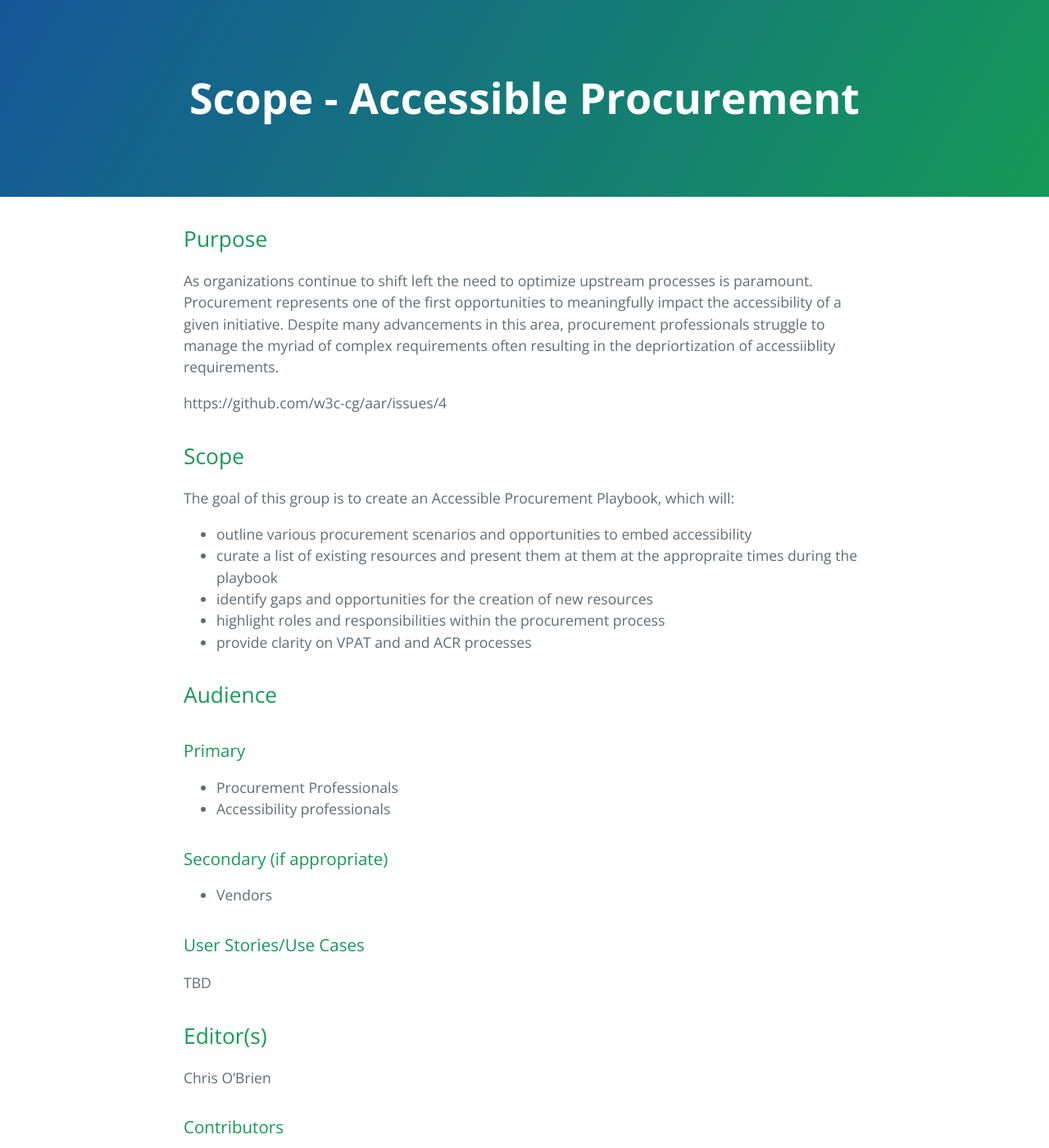
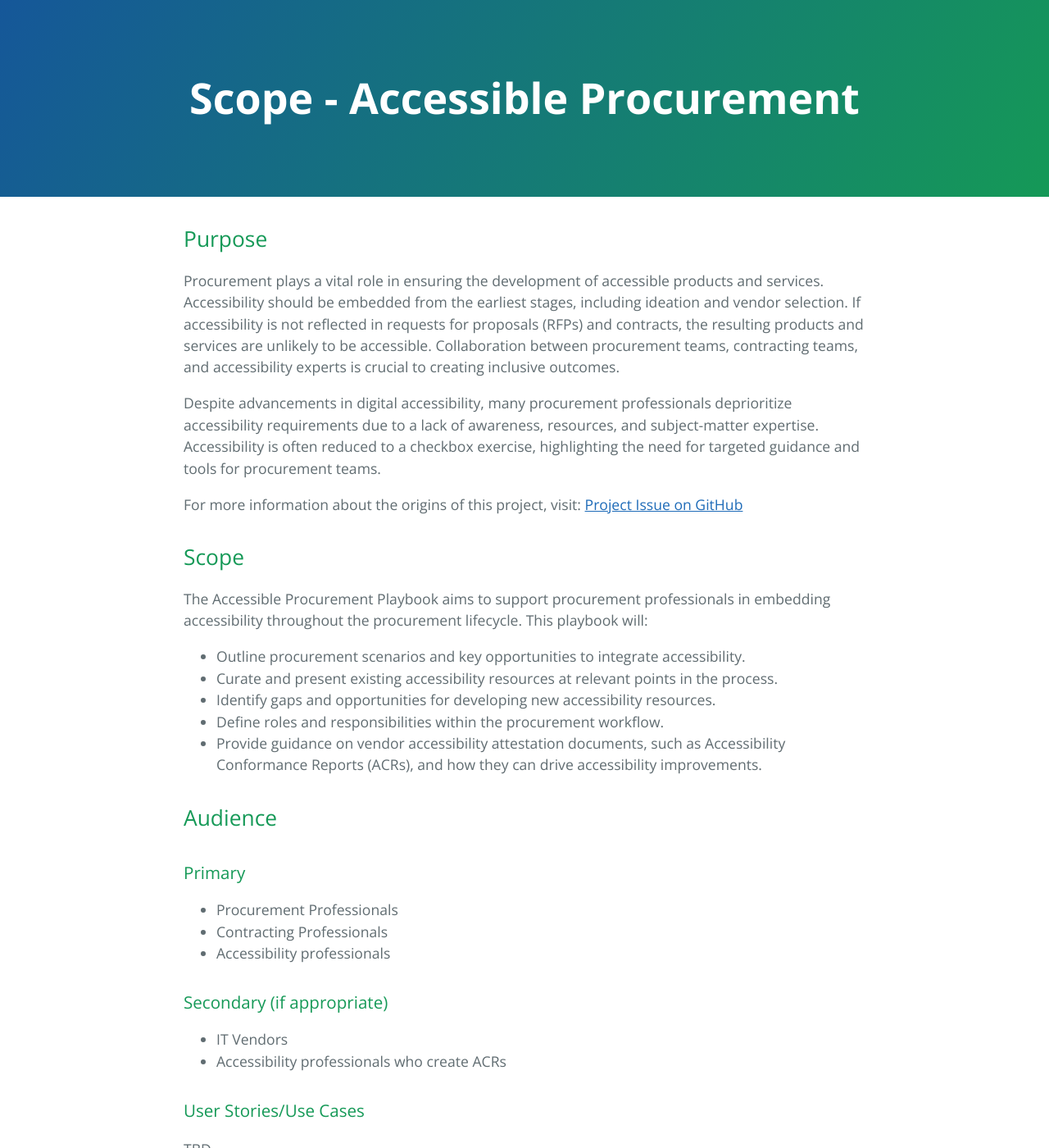
Before and after one commit to w3c-cg/aar, a Jekyll site: the page built from resources/accessible_procurement/scope.md, in a window 1280 px wide and 1400 px high. Shown: the whole window at 82% size. Built offline with Jekyll 4.4.1, drawn with Linux system fonts in a browser that asks for light colours.

Commit message:
Update scope.md
Suggested changes

```diff
--- a/resources/accessible_procurement/scope.md
+++ b/resources/accessible_procurement/scope.md
@@ -7,29 +7,36 @@ show_description: false
 
 ## Purpose
 
-As organizations continue to shift left the need to optimize upstream processes is paramount. Procurement represents one of the first opportunities to meaningfully impact the accessibility of a given initiative. Despite many advancements in this area, procurement professionals struggle to manage the myriad of complex requirements often resulting in the depriortization of accessiiblity requirements.
+Procurement plays a vital role in ensuring the development of accessible products and services. Accessibility should be embedded from the earliest stages, including ideation and vendor selection. If accessibility is not reflected in requests for proposals (RFPs) and contracts, the resulting products and services are unlikely to be accessible. Collaboration between procurement teams, contracting teams, and accessibility experts is crucial to creating inclusive outcomes.
 
-https://github.com/w3c-cg/aar/issues/4
+Despite advancements in digital accessibility, many procurement professionals deprioritize accessibility requirements due to a lack of awareness, resources, and subject-matter expertise. Accessibility is often reduced to a checkbox exercise, highlighting the need for targeted guidance and tools for procurement teams.
+
+For more information about the origins of this project, visit: [Project Issue on GitHub](https://github.com/w3c-cg/aar/issues/4)
+
 
 ## Scope
 
-The goal of this group is to create an Accessible Procurement Playbook, which will:
-- outline various procurement scenarios and opportunities to embed accessibility
-- curate a list of existing resources and present them at them at the appropraite times during the playbook
-- identify gaps and opportunities for the creation of new resources
-- highlight roles and responsibilities within the procurement process
-- provide clarity on VPAT and and ACR processes
+The Accessible Procurement Playbook aims to support procurement professionals in embedding accessibility throughout the procurement lifecycle. This playbook will:
+
+- Outline procurement scenarios and key opportunities to integrate accessibility.
+- Curate and present existing accessibility resources at relevant points in the process.
+- Identify gaps and opportunities for developing new accessibility resources.
+- Define roles and responsibilities within the procurement workflow.
+- Provide guidance on vendor accessibility attestation documents, such as Accessibility Conformance Reports (ACRs), and how they can drive accessibility improvements.
+
 
 ## Audience
 
 ### Primary
 
  - Procurement Professionals
+ - Contracting Professionals
  - Accessibility professionals
 
 ### Secondary (if appropriate)
 
-- Vendors
+- IT Vendors
+- Accessibility professionals who create ACRs
 
 ### User Stories/Use Cases
 
```
